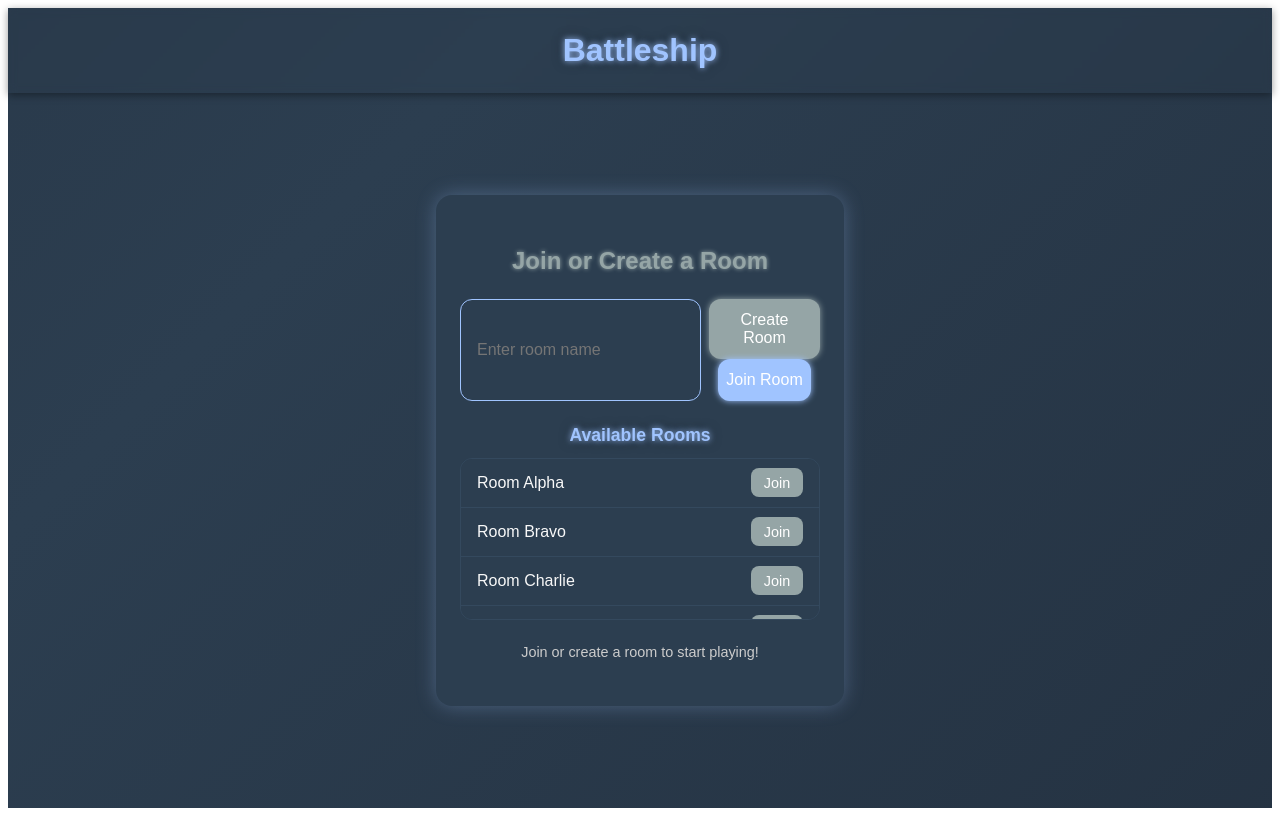
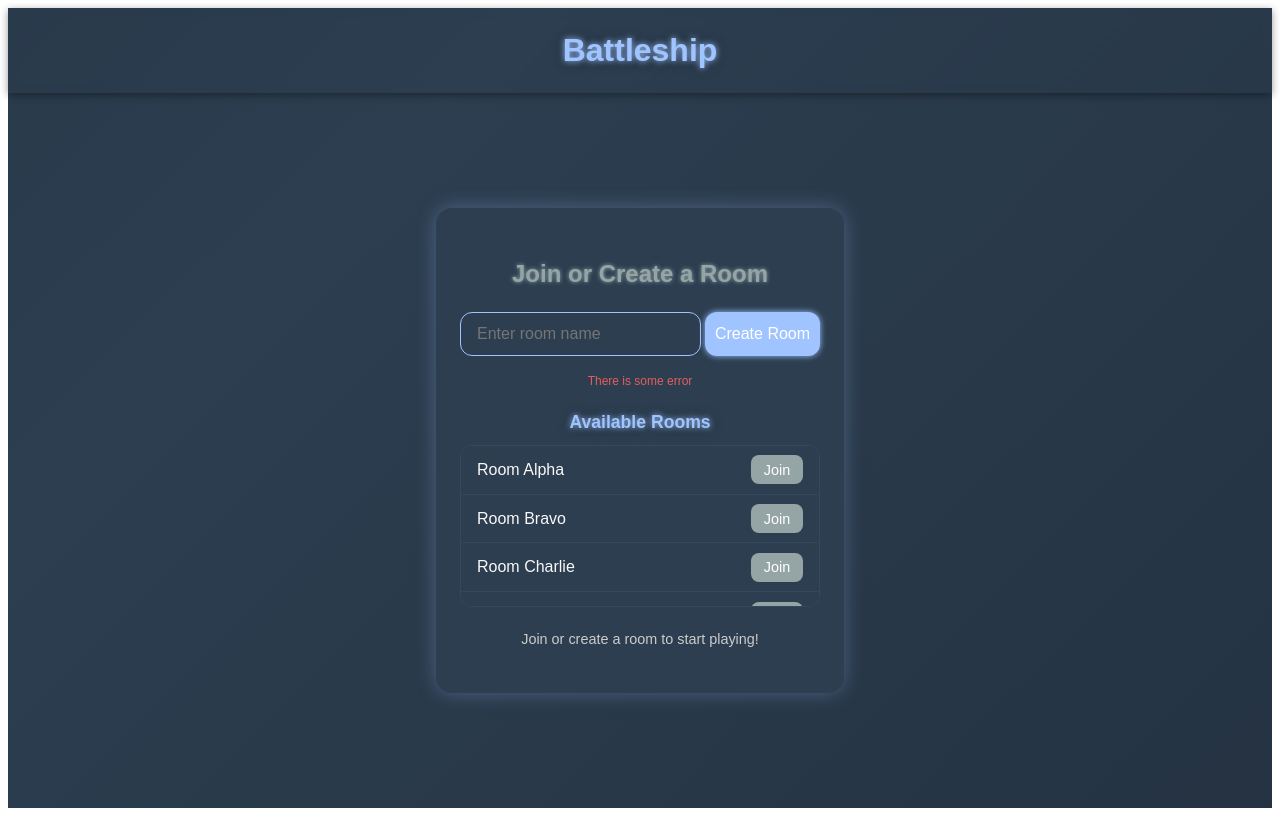
Before and after one commit to wojtek960506/battleship-socket-io, a React (Vite) app in the folder client/: page / in a window 1280 px wide. Built offline with nearby package versions, Linux system fonts and the light colour scheme.

Commit message:
add error message

```diff
--- a/client/src/App.css
+++ b/client/src/App.css
@@ -17,15 +17,16 @@
   --input-border: #a0c4ff;
   --input-focus-border: #95a5a6;
   --input-focus-shadow: 0 0 6px #95a5a6;
-  --btn-create-bg: #95a5a6;
-  --btn-create-shadow: 0 0 6px #95a5a6;
-  --btn-create-hover-bg: #7f8c8d;
-  --btn-create-hover-shadow: 0 0 10px #95a5a6;
-  --btn-join-bg: #a0c4ff;
-  --btn-join-color: #1f2a38;
-  --btn-join-shadow: 0 0 6px #a0c4ff;
-  --btn-join-hover-bg: #7da7d9;
-  --btn-join-hover-shadow: 0 0 10px #a0c4ff;
+  --btn-join-bg: #95a5a6;
+  --btn-join-shadow: 0 0 6px #95a5a6;
+  --btn-join-hover-bg: #7f8c8d;
+  --btn-join-hover-shadow: 0 0 10px #95a5a6;
+  --btn-create-bg: #a0c4ff;
+  --btn-create-color: #1f2a38;
+  --btn-create-shadow: 0 0 6px #a0c4ff;
+  --btn-create-hover-bg: #7da7d9;
+  --btn-create-hover-shadow: 0 0 10px #a0c4ff;
+  --error-text-color: rgb(226, 94, 94);
   --info-text-color: #ccc;
   --room-list-border: #34495e;
   --room-list-bg: #2c3e50;
@@ -76,6 +77,9 @@ body.pastel {
   --btn-join-shadow: 0 0 6px #a0e7e5;
   --btn-join-hover-bg: #7fdfe2;
   --btn-join-hover-shadow: 0 0 10px #a0e7e5;
+
+  /* Error text */
+  --error-text-color: rgb(212, 30, 30);
 
   /* Info text */
   --info-text-color: #666;
@@ -179,8 +183,14 @@ body.pastel {
 
 .room-form {
   display: flex;
+  flex-direction: column;
+  gap: 0.5rem;
+}
+
+.room-form .input-group {
+  display: flex;
   flex-direction: row;
-  gap: 0.5rem;
+  gap: 0.25rem;
 }
 
 .room-form input {
@@ -221,16 +231,10 @@ body.pastel {
   box-shadow: var(--btn-create-hover-shadow);
 }
 
-.join-btn {
-  background-color: var(--btn-join-bg);
-  box-shadow: var(--btn-join-shadow);
-  color: var(--btn-join-color);
-}
-
-.join-btn:hover {
-  background-color: var(--btn-join-hover-bg);
-  transform: translateY(-1px);
-  box-shadow: var(--btn-join-hover-shadow);
+.error-text {
+  margin-top: 0.6rem;
+  font-size: 0.75rem;
+  color: var(--error-text-color)
 }
 
 .info-text {
--- a/client/src/App.tsx
+++ b/client/src/App.tsx
@@ -1,6 +1,8 @@
 import './App.css'
 
 function App() {
+
+
 
   return (
     <div className="app-container">
@@ -13,11 +15,11 @@ function App() {
           <h2>Join or Create a Room</h2>
 
           <div className="room-form">
-            <input type="text" placeholder="Enter room name" />
-            <div className="button-group">
+            <div className="input-group">
+              <input type="text" placeholder="Enter room name" />
               <button className="create-btn">Create Room</button>
-              <button className="join-btn">Join Room</button>
             </div>
+            <div className="error-text">There is some error</div>
           </div>
 
           <div className="room-list">
```
